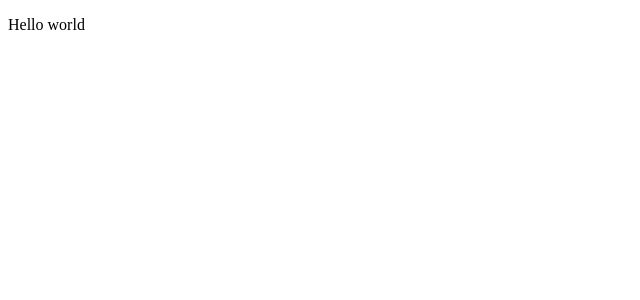
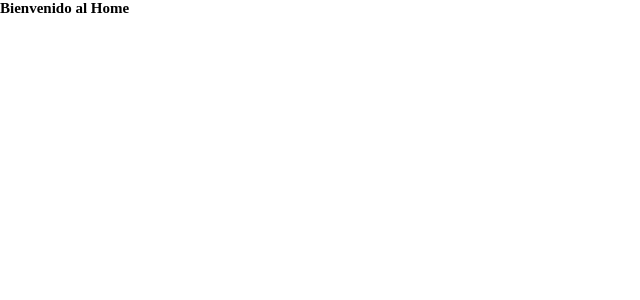
Before and after one commit to wilmion/rent-carts, a React app: page / in a window 1280 px wide. Shown: the top 300 px of the page, without its empty margins (0-640 px from the left). Built offline with nearby package versions, Linux system fonts and the light colour scheme.

Commit message:
comenzando

```diff
--- a/src/index.tsx
+++ b/src/index.tsx
@@ -1,6 +1,8 @@
 import React from 'react';
 import ReactDOM from 'react-dom';
 
+import App from './routes/index';
+
 const app:HTMLElement = document.getElementById('app');
 
-ReactDOM.render( <p>Hello world</p> , app);
+ReactDOM.render( <App />, app);
--- /dev/null
+++ b/src/pages/Home.tsx
@@ -0,0 +1,12 @@
+import React from 'react';
+import "../sass/globals.scss";
+
+const Home:React.FC = () => {
+    return (
+        <>
+            <h1>Bienvenido al Home</h1>
+        </>
+    )
+}
+
+export default Home;
--- /dev/null
+++ b/src/routes/index.tsx
@@ -0,0 +1,20 @@
+import React , { lazy , Suspense } from 'react'
+import { BrowserRouter , Route , Switch } from 'react-router-dom'
+
+//compoents
+
+const Home = lazy(() => import('../pages/Home'));
+
+const App:React.FC = () => {
+    return (
+        <Suspense fallback={<div />}>
+            <BrowserRouter>
+                <Switch>
+                    <Route path="/" exact component={Home} />
+                </Switch>
+            </BrowserRouter>
+        </Suspense>
+    )
+}
+
+export default App;
--- /dev/null
+++ b/src/sass/globals.scss
@@ -0,0 +1,8 @@
+* {
+  margin: 0;
+  padding: 0;
+  box-sizing: border-box;
+}
+html {
+  font-size: 62.5%;
+}
```
Also changed, not shown: src/sass/global/variables.scss (added).
